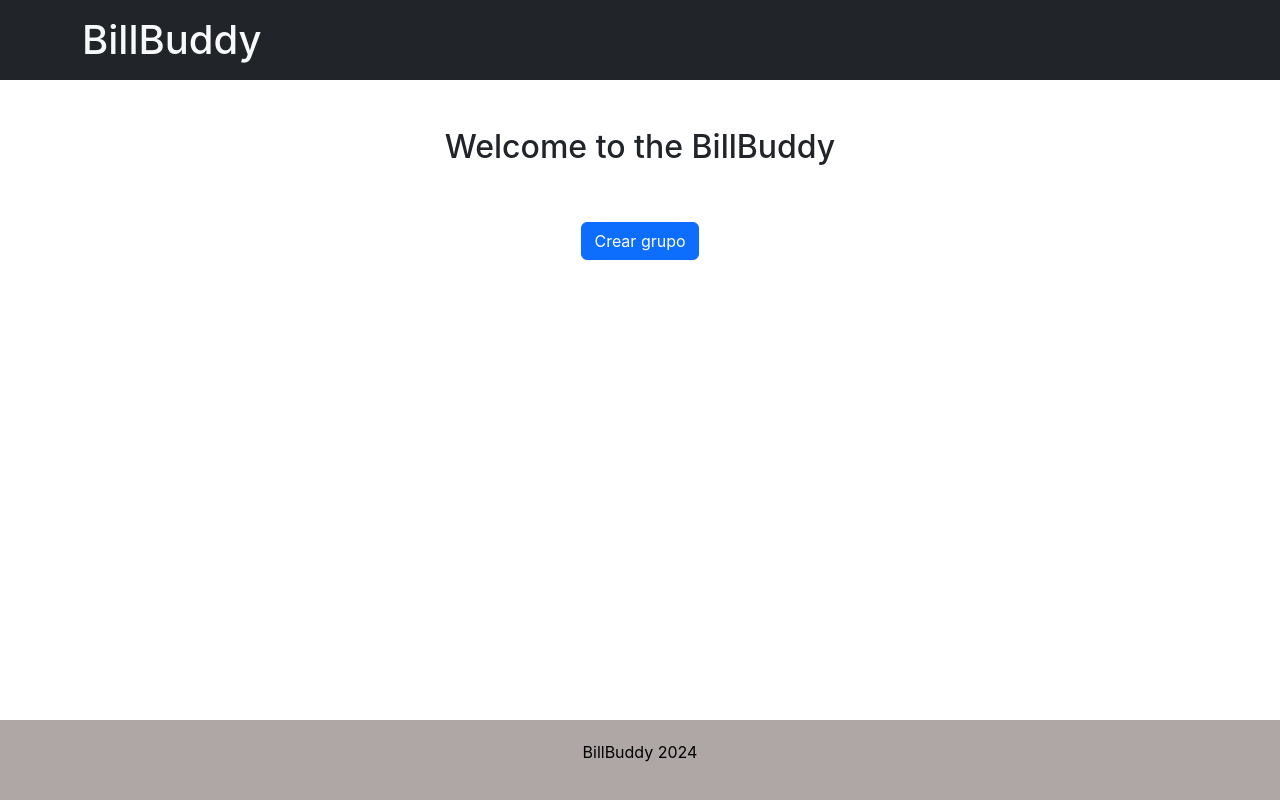
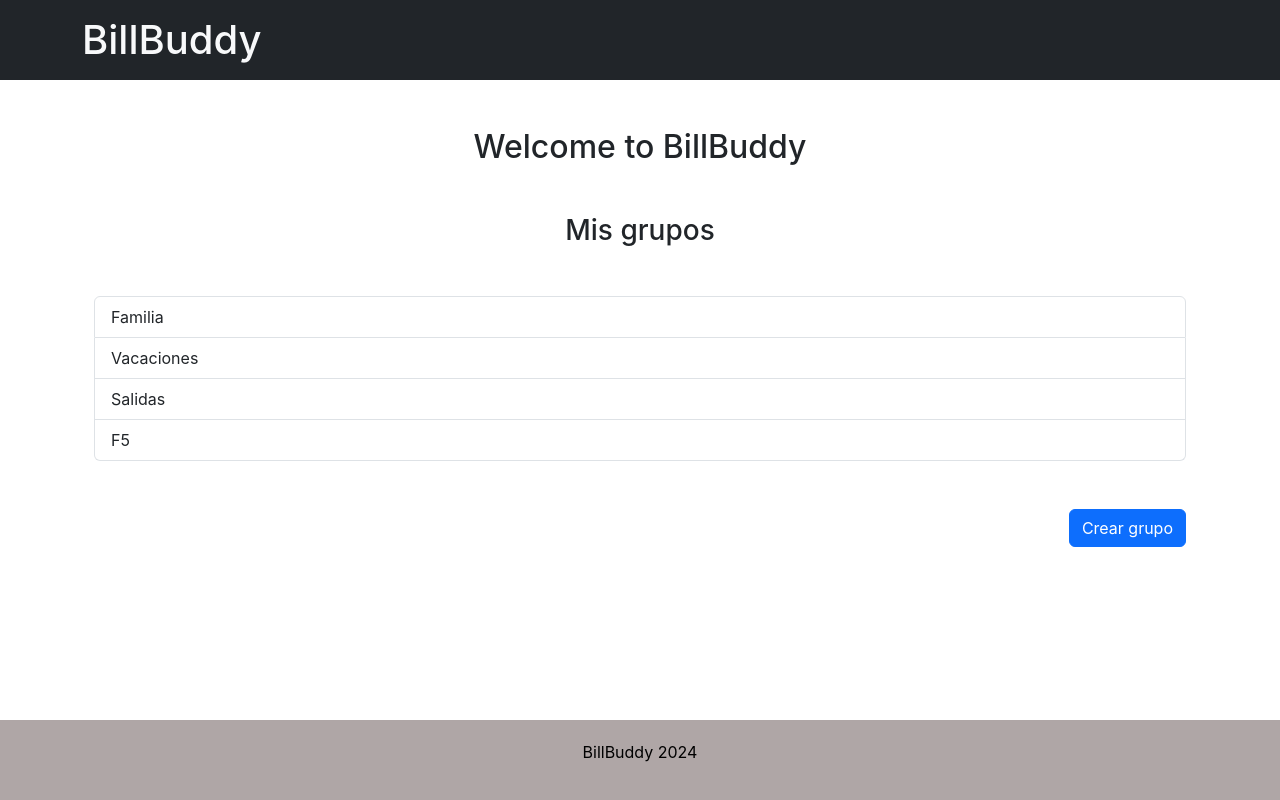
Before and after one commit to julioPinango/Gestion_Grupo22, a React (Create React App) app in the folder web/: page /dashboard in a window 1280 px wide. Built offline with nearby package versions, Linux system fonts and the light colour scheme.

Commit message:
Agrego listado de grupos hardcodeado en el dashboard. Chequeo que no se registre un usuario sin Nombre, Apellido o username. Lanzo alertas ante login o registro fallidos.

```diff
--- a/web/src/App.js
+++ b/web/src/App.js
@@ -8,15 +8,6 @@ function App() {
   return (
     <Router>
       <div>
-        <nav>
-          <ul>
-            <li>
-              <Link to="/">Home</Link>
-            </li>
-
-          </ul>
-        </nav>
-
         <Route path="/" exact component={Home} />
       </div>
     </Router>
--- a/web/src/index.js
+++ b/web/src/index.js
@@ -2,11 +2,9 @@ import React from 'react';
 import ReactDOM from 'react-dom/client';
 import 'bootstrap/dist/css/bootstrap.min.css';
 import './index.css';
-import App from './App';
 import Home from './routes/Home';
 import Login from './routes/Login';
 import Register from './routes/Register';
-import Users from './components/UsersList';
 import Dashboard from './routes/Dashboard';
 import CreateGroup from './routes/CreateGroup';
 import reportWebVitals from './reportWebVitals';
@@ -33,10 +31,6 @@ const router = createBrowserRouter([
     path:"/group/create",
     element:<CreateGroup/>,
   },
-  {
-    path:"/users",
-    element:<Users/>,
-  }
 ]);
 
 const root = ReactDOM.createRoot(document.getElementById('root'));
--- a/web/src/routes/Dashboard.js
+++ b/web/src/routes/Dashboard.js
@@ -9,10 +9,28 @@ function Dashboard() {
         <div>
             <Header/>
         </div>
-        <body className="container text-center mt-5">
-            <h2 className="body">Welcome to the BillBuddy</h2>
-            <a href="/group/create" class="btn btn-primary mt-5">Crear grupo</a>
+        <body className="container mt-5">
+
+          <h2 className="body text-center">Welcome to BillBuddy</h2>
+          <h3 className="body text-center mt-5">Mis grupos</h3>
+
+          <div class="container text-left">
+
+            <div class="list-group mt-5">
+              <a href="#" class="list-group-item list-group-item-action">Familia</a>
+              <a href="#" class="list-group-item list-group-item-action">Vacaciones</a>
+              <a href="#" class="list-group-item list-group-item-action">Salidas</a>
+              <a href="#" class="list-group-item list-group-item-action">F5</a>
+            </div>
+
+            <div className="d-flex justify-content-end mt-5">
+              <a href="/group/create" class="btn btn-primary">Crear grupo</a>
+            </div>
+
+          </div>
+
         </body>
+
         <div>
             <Footer/>
         </div>
--- a/web/src/routes/Login.js
+++ b/web/src/routes/Login.js
@@ -22,14 +22,15 @@ export default function Login () {
             });
 
             if (!response.ok) {
-                throw new Error("Failed to login");
+                const errorData = await response.json();
+                throw new Error(errorData.message);
             }
-
 
             window.location.href = "/dashboard";
 
         } catch (error) {
-          console.error("Error logging in:", error.message);
+            console.error('Login failed:', error.message);
+            alert('Login failed: ' + error.message);
         }
 
     };
--- a/web/src/routes/Register.js
+++ b/web/src/routes/Register.js
@@ -34,18 +34,25 @@ export default function Register () {
             });
 
             if (!response.ok) {
-              throw new Error('Failed to create user');
+                const errorData = await response.json();
+                throw new Error(errorData.message);
             }
 
             window.location.href = "/login";
 
         } catch (error) {
             console.error('Error creating user:', error.message);
+            alert('Register failed: ' + error.message);
         }
     };
 
 
     const handleRegister = async (e) => {
+        if(name === '' || lastname === '' || username === ''){
+            alert('Campos incompletos');
+            return;
+        }
+
         e.preventDefault();
         await createUser();
     };
```
